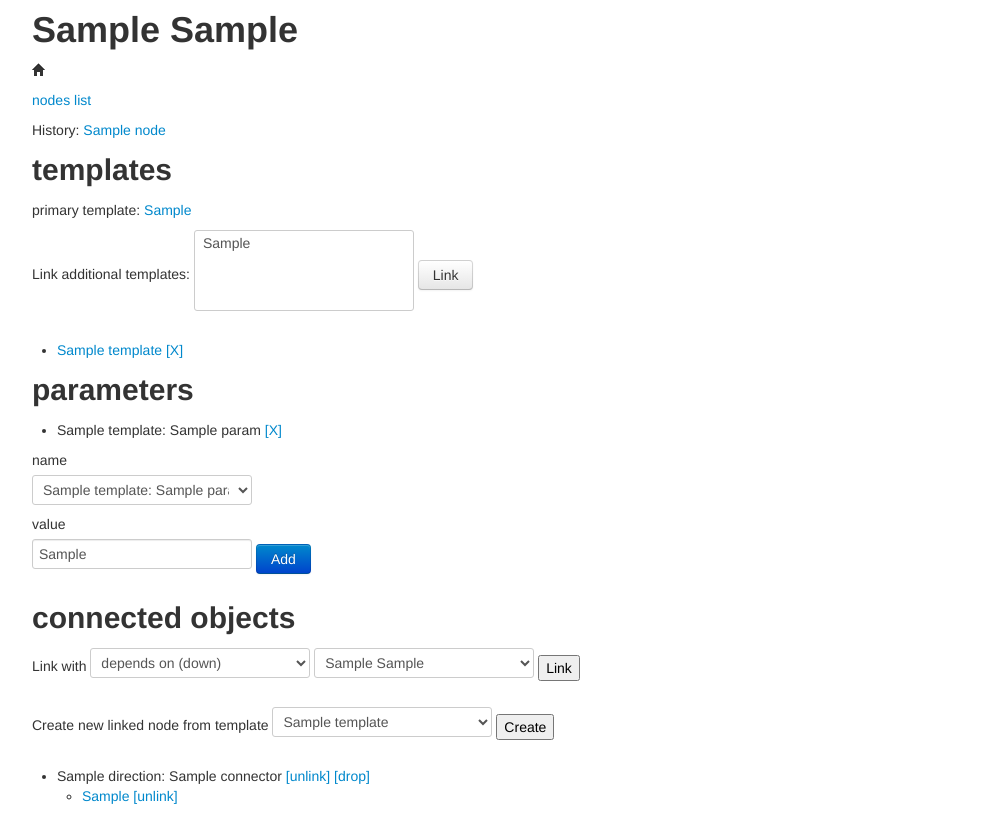
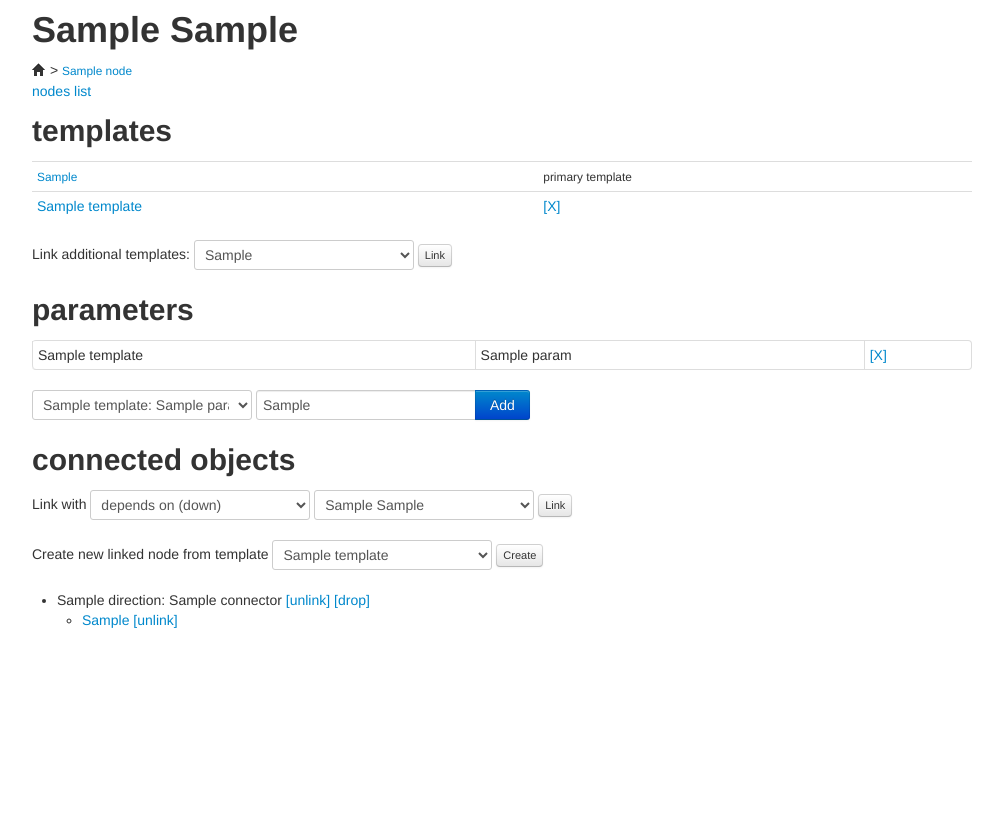
Before and after one commit to evido3s/syrup, a Django app: template templates/manager/item_detail.html in a window 1280 px wide. Shown: the whole page, without its empty margins (138-1141 px from the left). After the commit the page ends 628 px from the top, so only its background shows below. Run offline with Django 3.2, Linux system fonts and the light colour scheme; tables that the repository leaves empty hold one stand-in row (values such as "Sample post"); the template is opened without the code that fills it: values that come from a table or form of the project are taken from there, most other values are stand-ins (such as "Sample title", 1, 10 or a date in 2020); parts of the project's set-up code (start-up, migrations or seed data) failed here and were passed over; some libraries are stand-ins or nearby versions.

Commit message:
some niceness

```diff
--- a/templates/base.html
+++ b/templates/base.html
@@ -9,7 +9,15 @@
     <h1>{% block header %}{% endblock %}</h1>
     </div>
     <div class="container">
-      <p><a href="{% url manager.views.main %}"><i class="icon-home"></i></a></p>
+      <a href="{% url manager.views.main %}"><i class="icon-home"></i></a> &gt;
+      <small>
+        {% for n in node_history.get_nodes %}
+        <a href="{% url manager.views.node_detail n.id %}">{{n}}</a>
+        {% if not forloop.last %} &gt; {% endif %}
+        {% endfor %}
+      </small>
+    </div>
+    <div class="container">
       {% block content %}{% endblock %}
     </div>
     <script src="{% static "bootstrap/js/bootstrap.min.js" %}"></script>
--- a/templates/manager/item_detail.html
+++ b/templates/manager/item_detail.html
@@ -3,69 +3,66 @@
 {% block header %}{{ node }}{% endblock %}
 {% block content %}
 <p><a href="{% url manager.views.node_list %}">nodes list</a></p>
-<p>History:
-{% for n in node_history.get_nodes %}
-    <a href="{% url manager.views.node_detail n.id %}">{{n}}</a>
-    {% if not forloop.last %} &gt; {% endif %}
-{% endfor %}
-</p>
 <h2>templates</h2>
-<p>primary template:
-    <a href="{% url manager.views.node_detail node.primary_template.id %}"
-        >{{ node.primary_template.get_name }}</a></p>
-<form action="{% url manager.views.node_link_template %}" method="post">
+<table class="table table-condensed">
+    <tr>
+      <td><small><a href="{% url manager.views.node_detail node.primary_template.id %}">{{ node.primary_template.get_name }}</a></small></td>
+      <td><small>primary template</small></td>
+    </tr>
+    {% for template in templates %}
+        <tr>
+            <td><a href="{% url manager.views.node_detail template.id %}">{{ template.get_name }}</a></td>
+            <td><a href="{% url manager.views.node_unlink_template node.id template.id %}" title="unlink template">[X]</a></td>
+        </tr>
+    {% empty %}
+        <tr><td><small>No more templates.</small></td><td></td></tr>
+    {% endfor %}
+</table>
+<form class="form-inline" action="{% url manager.views.node_link_template %}" method="post">
     {% csrf_token %}
     <p>
         Link additional templates:
         <input type="hidden" name="node_id" value="{{node.id}}" />
-        <select multiple="multiple" name="template_id" id="template_id">
+        <select name="template_id" id="template_id">
         {% for template in template_list %}
             <option value="{{template.id}}">{{ template.get_name }}</option>
         {% endfor %}
         </select>
-        <input class="btn" type="submit" name="sub" value="Link" />
+        <input class="btn btn-mini" type="submit" name="sub" value="Link" />
     </p>
 </form>
-<ul>
-    {% for template in templates %}
-        <li>
-            <a href="{% url manager.views.node_detail template.id %}">{{ template.get_name }}</a>
-            <a href="{% url manager.views.node_unlink_template node.id template.id %}" title="unlink template">[X]</a>
-        </li>
-    {% empty %}
-        <li><i>No more templates.</i></li>
-    {% endfor %}
-</ul>
 <h2>parameters</h2>
-    <ul>
+    <table class="table table-hover table-condensed table-bordered">
         {% for param in params %}
-            <li>
-                {{ param.template.get_name }}: {{ param }}
-                {% if not param.primary %}
-                <a href="{% url manager.views.node_del_param param.id %}" title="delete parameter">[X]</a>
-                {% endif %}
-            </li>
+            <tr>
+                <td span=>{{ param.template.get_name }}</td><td>{{ param }}</td>
+                <td>
+                  {% if not param.primary %}
+                    <a href="{% url manager.views.node_del_param param.id %}" title="delete parameter">[X]</a>
+                  {% endif %}
+                </td>
+            </tr>
         {% empty %}
-            <li><i>No parameters.</i></li>
+            <tr><td><i>No parameters.</i></td></tr>
         {% endfor %}
-    </ul>
-<form action="{% url manager.views.node_add_param %}" method="post">
+    </table>
+<form class="form-inline" action="{% url manager.views.node_add_param %}" method="post">
     {% csrf_token %}
-    <p>
+    <div>
         <input type="hidden" name="node_id" value="{{node.id}}" />
-        <label for="param_id">name</label>
         <select name="param_id" id="param_id">
         {% for param in available_params %}
             <option value="{{param.id}}">{{ param.template.get_name }}: {{ param.name }}</option>
         {% endfor %}
         </select>
-        <label for="param_value">value</label>
-        <input type="text" name="param_value" id="param_value" value="{{ param.value }}" />
-        <input class="btn btn-primary" type="submit" name="sub" value="Add" />
-    </p>
+	<div class="input-append">
+          <input placeholder=value type="text" name="param_value" id="param_value" value="{{ param.value }}" />
+          <input class="btn btn-primary" type="submit" name="sub" value="Add" />
+        </div>
+    </div>
 </form>
 <h2>connected objects</h2>
-<form action="{% url manager.views.node_link %}" method="post">
+<form class="form-inline" action="{% url manager.views.node_link %}" method="post">
     {% csrf_token %}
     <p>
         Link with
@@ -80,10 +77,10 @@
             <option value="{{link_node.id}}">{{ link_node }}</option>
         {% endfor %}
         </select>
-        <input type="submit" name="sub" value="Link" />
+        <input class="btn btn-mini" type="submit" name="sub" value="Link" />
     </p>
 </form>
-<form action="{% url manager.views.node_new %}" method="get">
+<form class="form-inline" action="{% url manager.views.node_new %}" method="get">
     {% csrf_token %}
     <p>
         Create new linked node from template
@@ -93,7 +90,7 @@
             <option value="{{template.id}}">{{ template.get_name }}</option>
         {% endfor %}
         </select>
-        <input type="submit" name="sub" value="Create" />
+        <input class="btn btn-mini" type="submit" name="sub" value="Create" />
     </p>
 </form>
 <ul>
--- a/templates/manager/node_table.html
+++ b/templates/manager/node_table.html
@@ -2,7 +2,7 @@
 
 {% block header %}Nodes table{% endblock %}
 {% block content %}
-<form method="get" action="{% url manager.views.node_table %}">
+<form class="form-inline" method="get" action="{% url manager.views.node_table %}">
 <label for="template">Template</label>
 <select name="template_id" id="template">
     {% for t in template_list %}
@@ -20,10 +20,10 @@
         >{{t}}</option>
     {% endfor %}
 </select>
-<input type="submit" name="sub" value="Show" />
+<input class="btn btn-primary" type="submit" name="sub" value="Show" />
 </form>
 {% if template %}
-<table>
+<table class="table table-condensed table-hover">
     <tr>
         <th>{{primary_name}}</th>
         {% for param in available_params %}
```
Also changed, not shown: templates/manager/node_list.html (+6 -6 lines), templates/manager/template_list.html (+6 -6 lines), templates/manager/template_new.html (+11 -12 lines).
